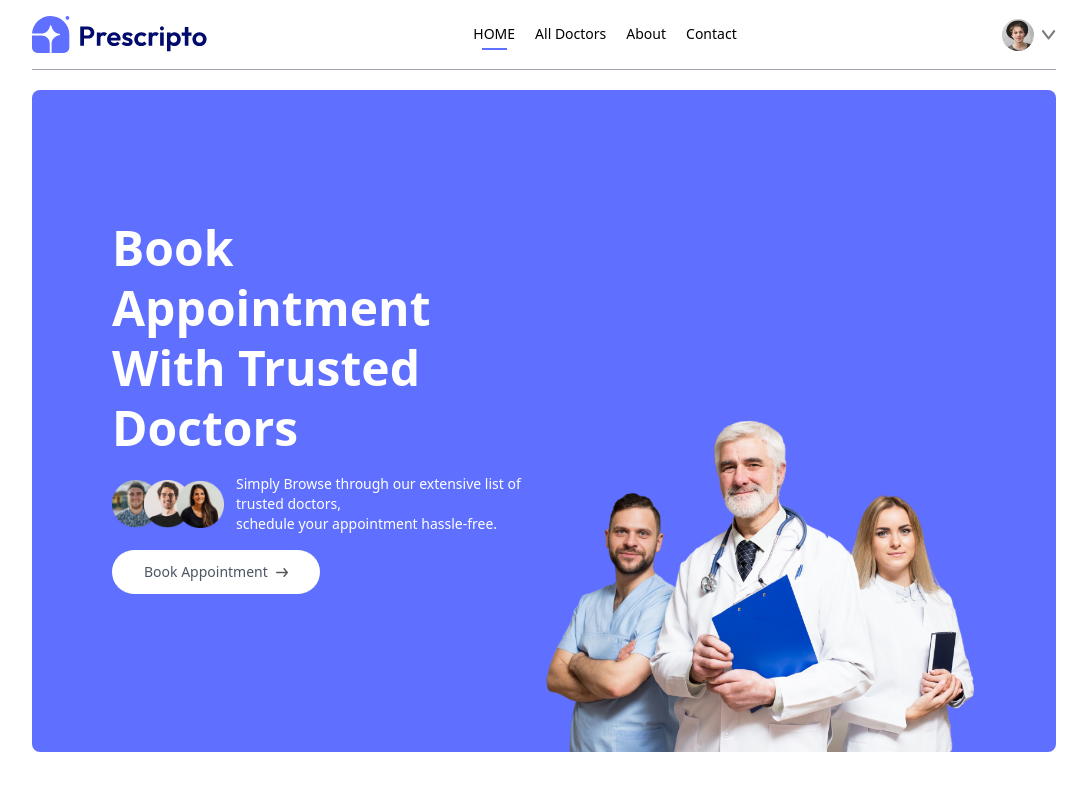
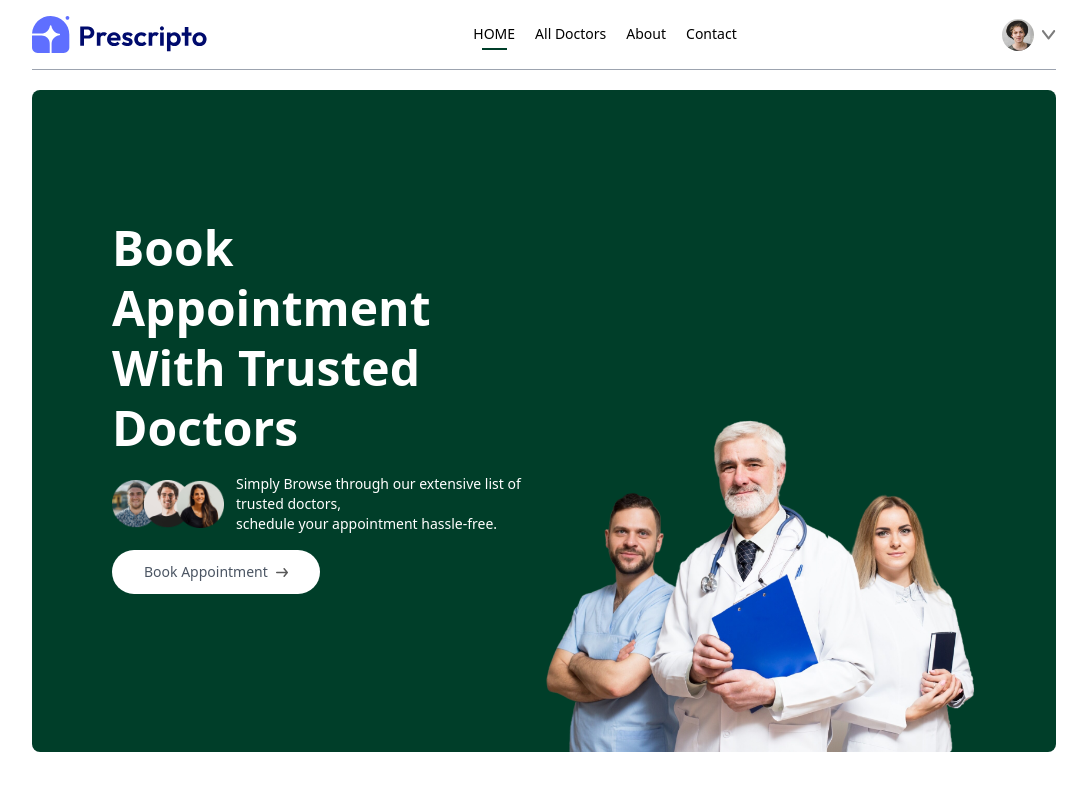
Before and after one commit to raslanrizvi/doctor-booking-mern, a React (Vite) app in the folder frontend/: page / in a window 1280 px wide. Shown: the top 800 px of the page, without its empty margins (96-1183 px from the left). Built offline with nearby package versions, Linux system fonts and the light colour scheme.

Commit message:
minor fixes

```diff
--- a/frontend/tailwind.config.js
+++ b/frontend/tailwind.config.js
@@ -4,7 +4,9 @@ export default {
   theme: {
     extend: {
       colors: {
-        primary: "#5f6FFF",
+        primary: "#003e29",
+        secondary: "#6BBF8A",
+        cardbg: "#A8D5BA",
       },
       gridTemplateColumns: {
         auto: "repeat(auto-fill, minmax(200px, 1fr))",
```
Also changed, not shown: frontend/notes.txt.
